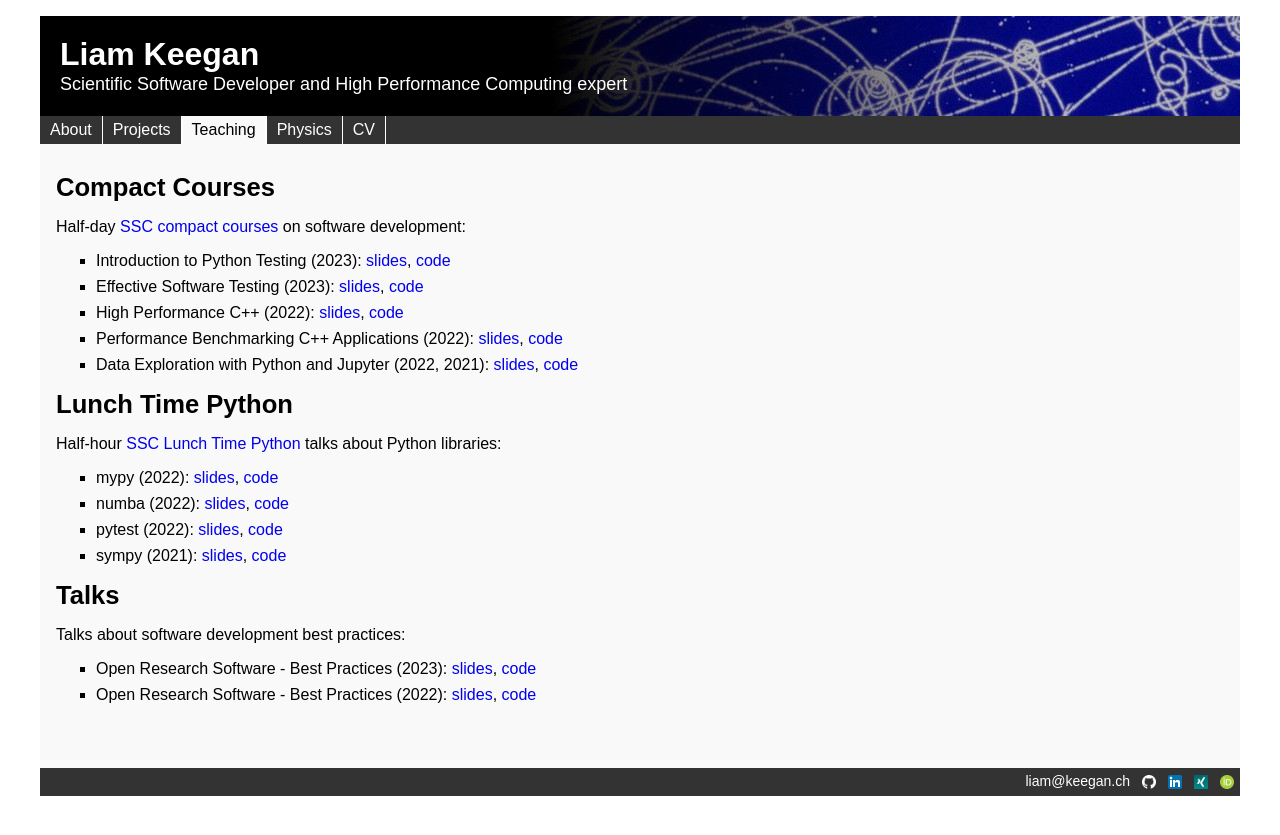
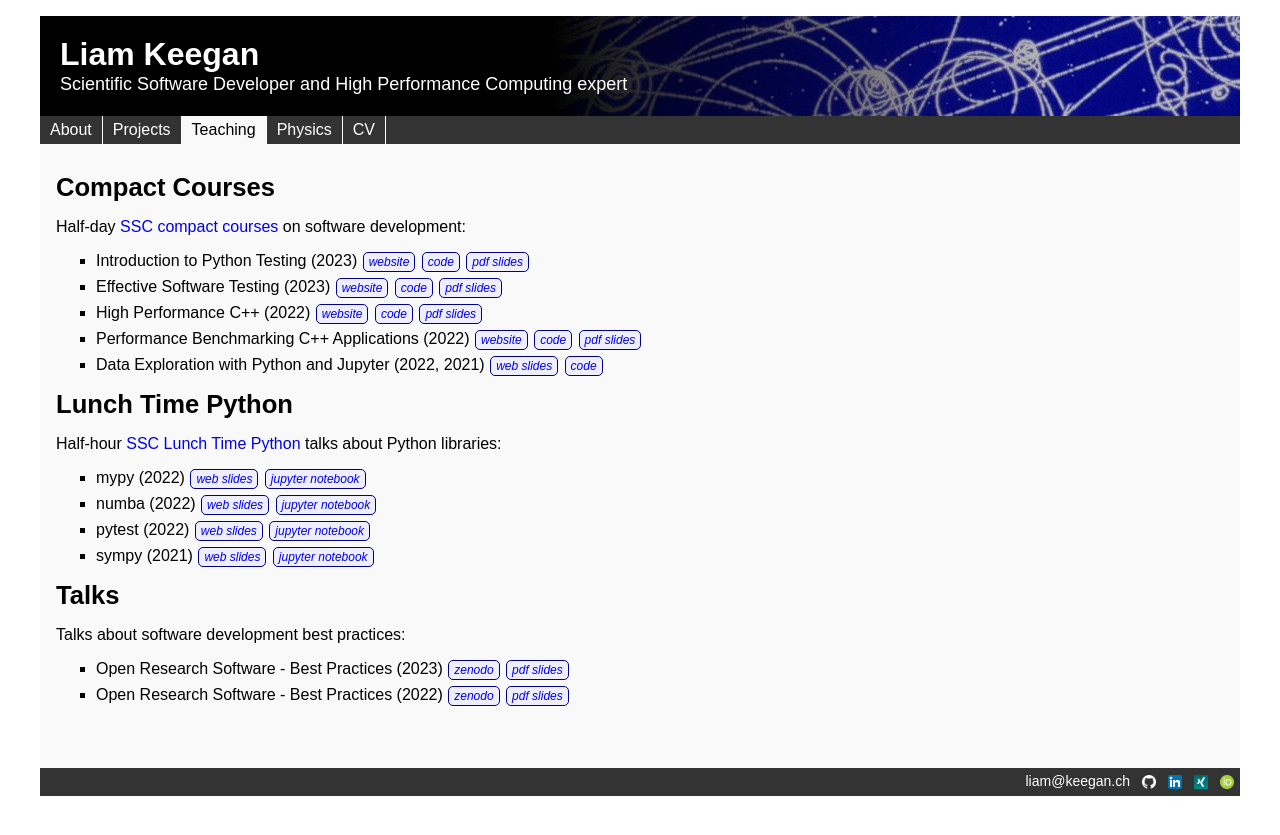
Before and after one commit to lkeegan/lkeegan.github.io, a Jekyll site: the page built from teaching.md, in a window 1280 px wide. Shown: the top 835 px of the page. Built offline with Jekyll 4.4.1, drawn with Linux system fonts in a browser that asks for light colours.

Commit message:
teaching links can now have different names, use tag styling from projects for teaching links

```diff
--- a/_data/teaching.yml
+++ b/_data/teaching.yml
@@ -3,60 +3,75 @@
   items:
     - year: 2023
       title: Introduction to Python Testing
-      slides: https://github.com/ssciwr/python-testing-intro/raw/main/docs/slides/slides.pdf
-      code: https://github.com/ssciwr/python-testing-intro
+      links:
+        website: https://ssciwr.github.io/python-testing-intro/
+        code: https://github.com/ssciwr/python-testing-intro
+        pdf slides: https://github.com/ssciwr/python-testing-intro/raw/main/docs/slides/slides.pdf
 
     - year: 2023
       title: Effective Software Testing
-      slides: https://github.com/ssciwr/effective-software-testing/raw/main/docs/slides/slides.pdf
-      code: https://github.com/ssciwr/effective-software-testing
+      links:
+        website: https://ssciwr.github.io/effective-software-testing/
+        code: https://github.com/ssciwr/effective-software-testing
+        pdf slides: https://github.com/ssciwr/effective-software-testing/raw/main/docs/slides/slides.pdf
 
     - year: 2022
       title: High Performance C++
-      slides: https://github.com/ssciwr/high-performance-cpp/raw/main/slides/slides.pdf
-      code: https://github.com/ssciwr/high-performance-cpp
+      links:
+        website: https://ssciwr.github.io/high-performance-cpp/
+        code: https://github.com/ssciwr/high-performance-cpp
+        pdf slides: https://github.com/ssciwr/high-performance-cpp/raw/main/slides/slides.pdf
 
     - year: 2022
       title: Performance Benchmarking C++ Applications
-      slides: https://github.com/ssciwr/cpp-benchmarking/raw/main/slides/slides.pdf
-      code: https://github.com/ssciwr/cpp-benchmarking
+      links:
+        website: https://ssciwr.github.io/cpp-benchmarking/
+        code: https://github.com/ssciwr/cpp-benchmarking
+        pdf slides: https://github.com/ssciwr/cpp-benchmarking/raw/main/slides/slides.pdf
 
     - year: 2022, 2021
       title: Data Exploration with Python and Jupyter
-      slides: https://ssciwr.github.io/jupyter-data-exploration/
-      code: https://github.com/ssciwr/jupyter-data-exploration
+      links:
+        web slides: https://ssciwr.github.io/jupyter-data-exploration/
+        code: https://github.com/ssciwr/jupyter-data-exploration
 
 - title: Lunch Time Python
   description: 'Half-hour <a href="https://ssciwr.github.io/lunch-time-python/">SSC Lunch Time Python</a> talks about Python libraries'
   items:
     - year: 2022
       title: mypy
-      slides: https://ssciwr.github.io/lunch-time-python/lunchtime9/lunchtime9.slides.html
-      code: https://ssciwr.github.io/lunch-time-python/lunchtime9/lunchtime9.ipynb
+      links:
+        web slides: https://ssciwr.github.io/lunch-time-python/lunchtime9/lunchtime9.slides.html
+        jupyter notebook: https://ssciwr.github.io/lunch-time-python/lunchtime9/lunchtime9.ipynb
 
     - year: 2022
       title: numba
-      slides: https://ssciwr.github.io/lunch-time-python/lunchtime6/lunchtime6.slides.html
-      code: https://ssciwr.github.io/lunch-time-python/lunchtime6/lunchtime6.ipynb
+      links:
+        web slides: https://ssciwr.github.io/lunch-time-python/lunchtime6/lunchtime6.slides.html
+        jupyter notebook: https://ssciwr.github.io/lunch-time-python/lunchtime6/lunchtime6.ipynb
 
     - year: 2022
       title: pytest
-      slides: https://ssciwr.github.io/lunch-time-python/lunchtime4/lunchtime4.slides.html
-      code: https://ssciwr.github.io/lunch-time-python/lunchtime4/lunchtime4.ipynb
+      links:
+        web slides: https://ssciwr.github.io/lunch-time-python/lunchtime4/lunchtime4.slides.html
+        jupyter notebook: https://ssciwr.github.io/lunch-time-python/lunchtime4/lunchtime4.ipynb
 
     - year: 2021
       title: sympy
-      slides: https://ssciwr.github.io/lunch-time-python/lunchtime2/lunchtime2.slides.html
-      code: https://ssciwr.github.io/lunch-time-python/lunchtime2/lunchtime2.ipynb
+      links:
+        web slides: https://ssciwr.github.io/lunch-time-python/lunchtime2/lunchtime2.slides.html
+        jupyter notebook: https://ssciwr.github.io/lunch-time-python/lunchtime2/lunchtime2.ipynb
 
 - title: Talks
   description: 'Talks about software development best practices'
   items:
     - year: 2023
       title: Open Research Software - Best Practices
-      slides: talks/EU2023.pdf
-      code: https://zenodo.org/record/8132331
+      links:
+        zenodo: https://zenodo.org/record/8132331
+        pdf slides: talks/EU2023.pdf
     - year: 2022
       title: Open Research Software - Best Practices
-      slides: talks/EU2022.pdf
-      code: https://zenodo.org/record/6373605#.YrR13NJBxec
+      links:
+        zenodo: https://zenodo.org/record/6373605#.YrR13NJBxec
+        pdf slides: talks/EU2022.pdf
--- a/teaching.md
+++ b/teaching.md
@@ -10,7 +10,8 @@ layout: default
 {{ section.description }}:
 
 {% for item in section.items -%}
-- {{ item.title }} ({{ item.year }}): [slides]({{ item.slides }}), [code]({{ item.code }})
+- {{ item.title }} ({{ item.year }})
+{% for link in item.links -%}[{{ link[0] }}]({{ link[1] }}){:.tag} {% endfor %}
 {% endfor %}
 
 {% endfor %}
```
Also changed, not shown: .pre-commit-config.yaml.
